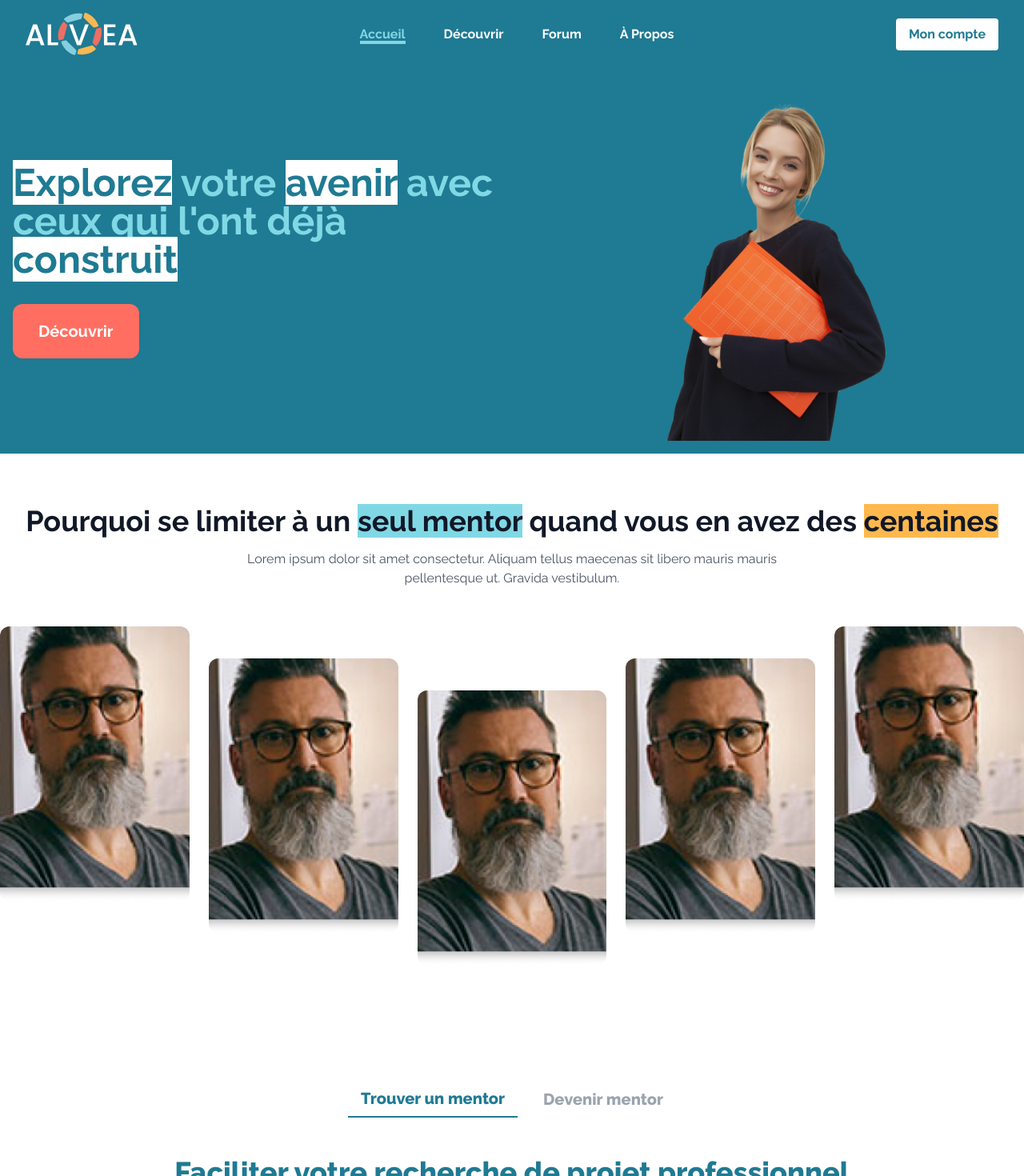
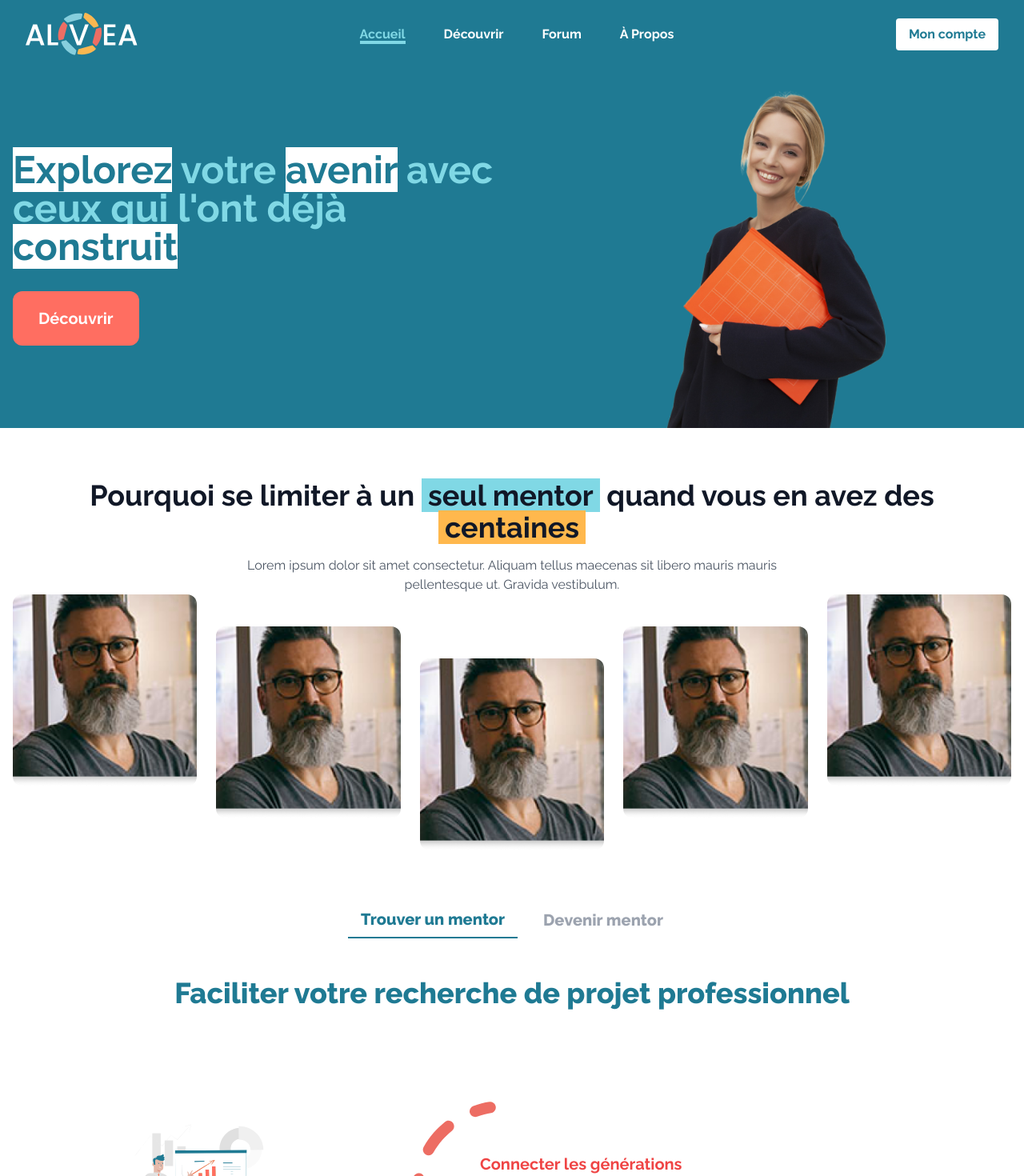
Before and after one commit to VincentRenaud36/Alvea, a Next.js app in the folder alvea/: page / in a window 1280 px wide. Shown: the top 1470 px of the page at 80% size. Built offline with nearby package versions, Linux system fonts and the light colour scheme.

Commit message:
update carousel explanation et hero

```diff
--- a/alvea/src/app/components/Carousel.tsx
+++ b/alvea/src/app/components/Carousel.tsx
@@ -13,32 +13,28 @@ export default function Carousel() {
   ];
 
   return (
-    <div className="bg-white py-16">
-        <div className="text-center mb-12">
+    <div className="bg-white py-16 flex flex-col items-center">
+      <div className="text-center px-4">
         <h2 className="text-3xl md:text-4xl font-bold text-gray-900">
-            Pourquoi se limiter à un <span className="bg-acquamarine">seul mentor</span> quand vous en avez des <span className="bg-texas-rose">centaines</span>
+          Pourquoi se limiter à un <span className="bg-acquamarine px-2">seul mentor</span> quand vous en avez des <span className="bg-texas-rose px-2">centaines</span>
         </h2>
         <p className="text-gray-600 mt-4 max-w-2xl mx-auto">
           Lorem ipsum dolor sit amet consectetur. Aliquam tellus maecenas sit libero mauris mauris pellentesque ut. Gravida vestibulum.
         </p>
       </div>
-      <div className="mx-auto">
-        <div className="grid grid-cols-1 md:grid-cols-3 lg:grid-cols-5 gap-6 grid-flow-col items-start">
+      <div className="w-full px-4 flex justify-center">
+        <div className="grid grid-cols-1 sm:grid-cols-2 md:grid-cols-3 lg:grid-cols-5 gap-6 items-start">
           {mentors.map((mentor, index) => (
             <div
               key={mentor.id}
-              className={`
-                rounded-xl overflow-hidden
-                ${index === 1 || index === 3 ? 'mt-10' : ''}
-                ${index === 2 ? 'mt-20' : ''}
-              `}
+              className={`rounded-xl overflow-hidden flex justify-center ${index === 1 || index === 3 ? 'mt-10' : ''} ${index === 2 ? 'mt-20' : ''} sm:block hidden`}
             >
               <Image
                 src={mentor.image}
                 alt={`Photo de ${mentor.name}`}
-                width={344}
-                height={344}
-                className="object-cover w-[21.5rem] h-[21.5rem]"
+                width={250}
+                height={250}
+                className="object-cover w-52 h-52 sm:w-60 sm:h-60 rounded-lg"
               />
             </div>
           ))}
--- a/alvea/src/app/components/Explanation.tsx
+++ b/alvea/src/app/components/Explanation.tsx
@@ -27,7 +27,7 @@ function Explanation() {
   }, []);
 
   return (
-    <div className="mt-20 flex flex-col items-center relative">
+    <div className="mt-0 flex flex-col items-center relative">
       {/* Onglets */}
       <div className="flex justify-center mb-12 w-full">
         <button
--- a/alvea/src/app/components/Hero.tsx
+++ b/alvea/src/app/components/Hero.tsx
@@ -15,7 +15,7 @@ export default function Hero() {
           </h1>
           <button className='bg-bittersweet text-white px-8 py-5 rounded-xl text-md md:text-xl font-bold mt-8'>Découvrir</button>
         </div>
-        <div className='w-full md:w-1/2 flex items-center justify-center p-4'>
+        <div className='w-full md:w-1/2 flex items-center justify-center'>
           <Image
               src="/Images/meuf.png"
               alt="Description de l'image"
--- a/alvea/src/app/page.tsx
+++ b/alvea/src/app/page.tsx
@@ -12,7 +12,7 @@ export default function Home() {
   const isLoggedIn = true; // Changez à `true` pour l'état connecté
 
   return (
-    <div className="min-h-screen flex flex-col w-screen mx-auto">
+    <div className="min-h-screen flex flex-col mx-auto">
       <Header isLoggedIn={isLoggedIn} />
       <Hero />
       <Carousel />
```
Lines whose indentation alone changed are shown as unchanged.
